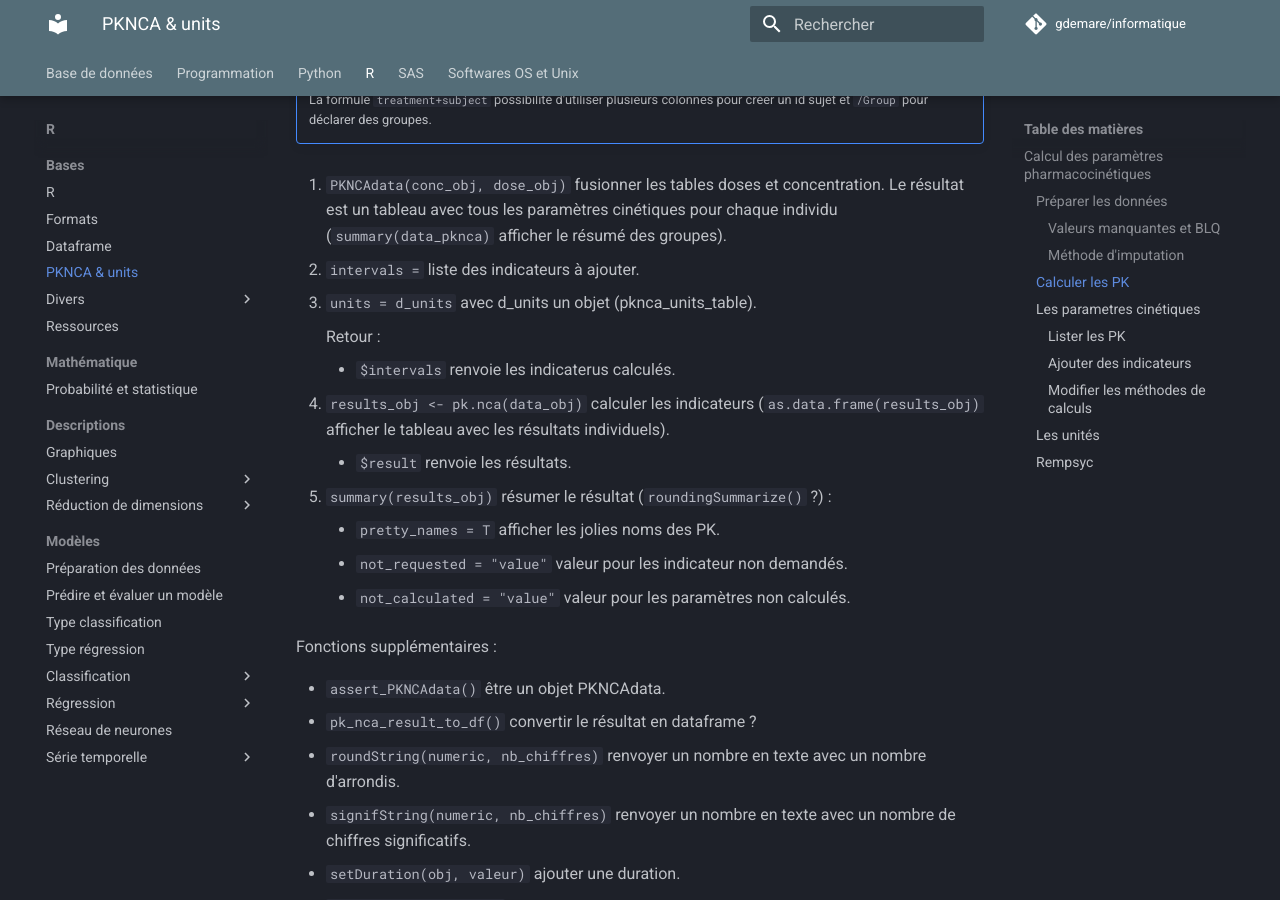
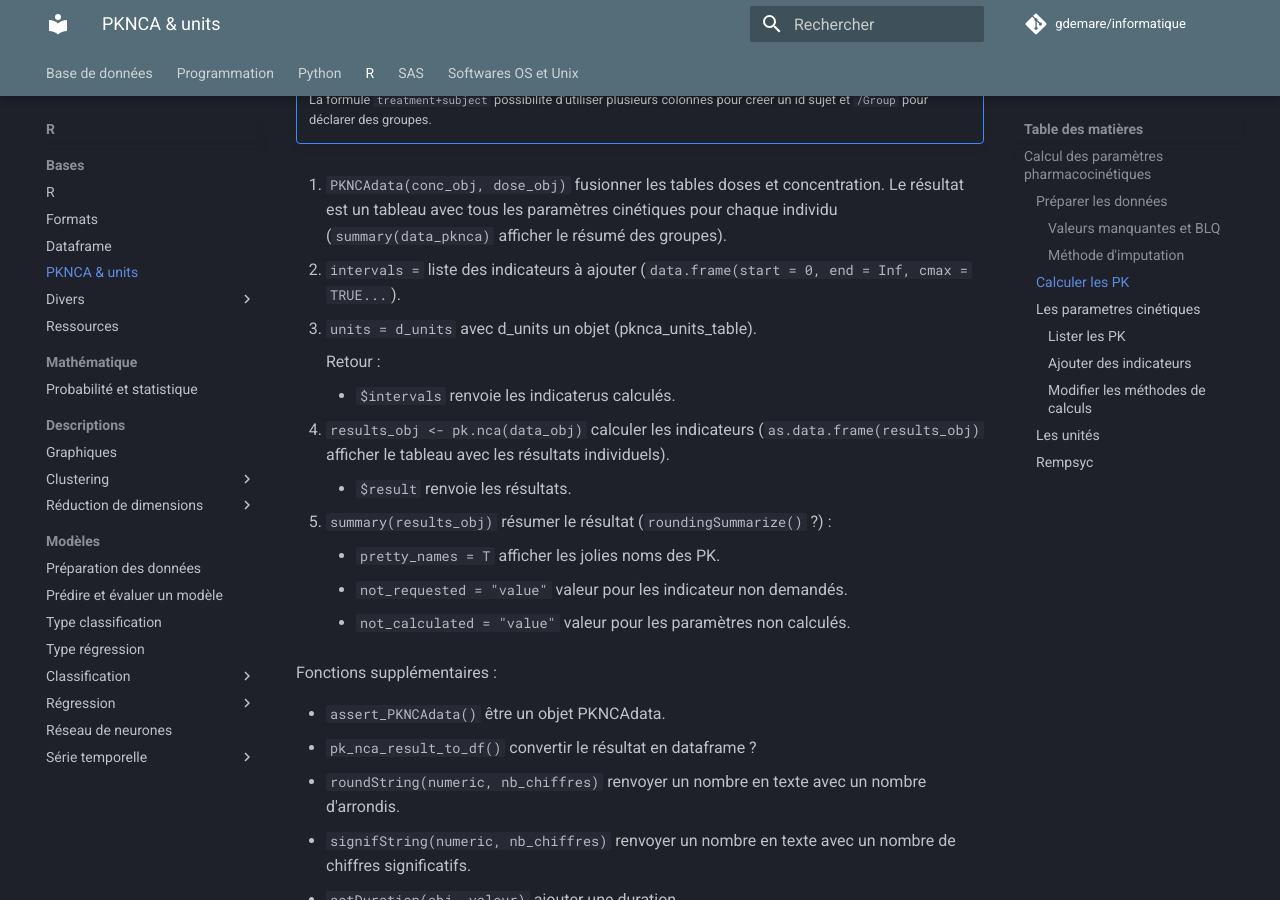
Before and after one commit to gdemare/Informatique, an MkDocs documentation site: the page built from docs/r/PKNCA-units_r.md, in a window 1280 px wide and 900 px high, scrolled down 1663 px. Built offline with MkDocs 1.6.1 and Material for MkDocs 9.7.7, drawn with Linux system fonts in a browser that asks for light colours; comment, search, counter and statistics services are not loaded.

Commit message:
Update PKNCA-units_r.md

```diff
--- a/docs/r/PKNCA-units_r.md
+++ b/docs/r/PKNCA-units_r.md
@@ -55,7 +55,7 @@ Remplacer les valeurs :
 
 2. `PKNCAdata(conc_obj, dose_obj)` fusionner les tables doses et concentration. Le résultat est un tableau avec tous les paramètres cinétiques pour chaque individu (`summary(data_pknca)` afficher le résumé des groupes).
 
-   * `intervals =` liste des indicateurs à ajouter.
+   * `intervals =` liste des indicateurs à ajouter (`data.frame(start = 0, end = Inf, cmax = TRUE...`).
    * `units = d_units` avec d_units un objet (pknca_units_table).
 
     Retour :
```
